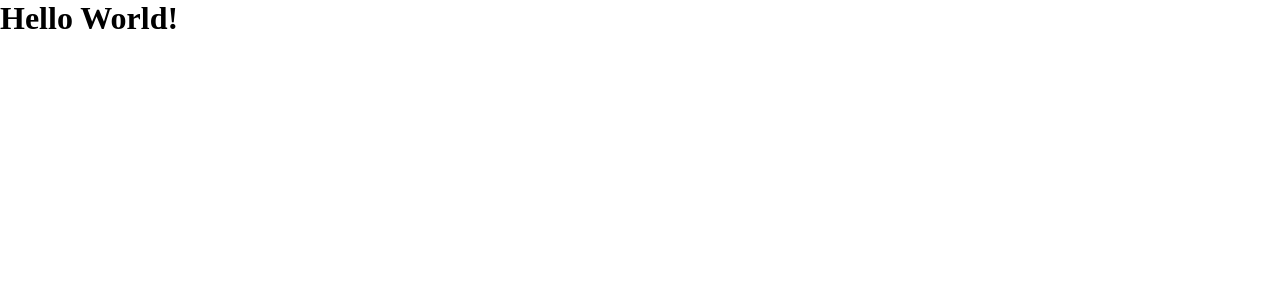
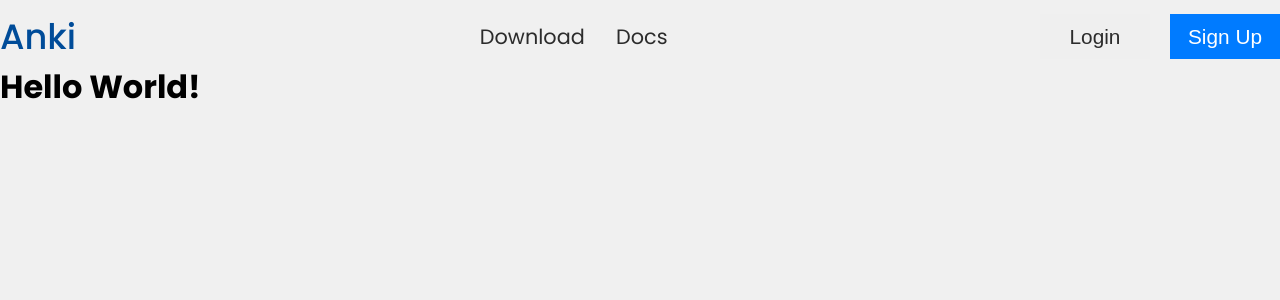
Before and after one commit to VanessaKasminoff/anki-redesign, a React (Vite) app: page / in a window 1280 px wide. Shown: the top 300 px of the page. Built offline with nearby package versions, Linux system fonts and the light colour scheme.

Commit message:
Styled navbar

```diff
--- a/src/App.jsx
+++ b/src/App.jsx
@@ -1,11 +1,13 @@
-import './assets/css/style.css'
+import './assets/css/style.css';
+import Navbar from './components/Navbar';
 
 function App() {
   return (
-    <>
+    <div id='app'>
+      <Navbar/>
       <h1>Hello World!</h1>
-    </>
+    </div>
   )
-}
+};
 
-export default App
+export default App;
--- a/src/assets/css/style.css
+++ b/src/assets/css/style.css
@@ -1,7 +1,70 @@
+@import url("https://fonts.googleapis.com/css2?family=Poppins:ital,wght@0,100;0,200;0,300;0,400;0,500;0,600;0,700;0,800;0,900;1,100;1,200;1,300;1,400;1,500;1,600;1,700;1,800;1,900&display=swap");
 * {
   margin: 0;
   padding: 0;
   box-sizing: border-box;
 }
 
+body {
+  font-family: "Poppins", sans-serif;
+  background-color: #F0F0F0;
+}
+
+#app {
+  height: 100vh;
+}
+
+nav {
+  display: flex;
+  justify-content: space-between;
+  align-items: center;
+  max-width: 1400px;
+  margin: auto;
+  position: sticky;
+  top: 0;
+  padding-top: 10px;
+}
+nav p {
+  font-size: 2.2rem;
+  font-weight: 500;
+}
+nav p a {
+  color: #004C99;
+}
+nav a {
+  text-decoration: none;
+}
+nav ul {
+  display: flex;
+  list-style: none;
+  gap: 20%;
+}
+nav ul li {
+  font-size: 1.3rem;
+}
+nav ul li a {
+  color: #2C2C2C;
+}
+nav ul li a:hover {
+  color: #004C99;
+}
+nav .login-signup-container {
+  display: flex;
+  gap: 20px;
+}
+nav .login-signup-container button {
+  border: none;
+  width: 110px;
+  height: 45px;
+  font-size: 1.3rem;
+  cursor: pointer;
+}
+nav .login-signup-container .login {
+  color: #2C2C2C;
+}
+nav .login-signup-container .sign-up {
+  color: #FFF;
+  background-color: #007BFF;
+}
+
 /*# sourceMappingURL=style.css.map */
--- a/src/assets/scss/partials/_base.scss
+++ b/src/assets/scss/partials/_base.scss
@@ -1,5 +1,16 @@
+@import 'variables';
+
 * {
     margin: 0;
     padding: 0;
     box-sizing: border-box;
 }
+
+body {
+    font-family: $font-poppins;
+    background-color: #F0F0F0;
+}
+
+#app {
+    height: 100vh;
+}
--- /dev/null
+++ b/src/assets/scss/partials/_navbar.scss
@@ -0,0 +1,64 @@
+nav {
+    display: flex;
+    justify-content: space-between;
+    align-items: center;
+    max-width: 1400px;
+    margin: auto;
+    position: sticky;
+    top: 0;
+    padding-top: 10px;
+
+    p {
+        font-size: 2.2rem;
+        font-weight: 500;
+
+        a {
+            color: #004C99;
+        }
+    }
+
+    a {
+        text-decoration: none;
+    }
+
+    ul {
+        display: flex;
+        list-style: none;
+        gap: 20%;
+
+        li {
+            font-size: 1.3rem;
+
+            a {
+                color: #2C2C2C;
+
+                &:hover {
+                    color: #004C99;
+                }
+            }
+        }
+    }
+
+    .login-signup-container {
+        display: flex;
+        gap: 20px;
+
+        button {
+            border: none;
+            width: 110px;
+            height: 45px;
+            font-size: 1.3rem;
+            cursor: pointer;
+            // border-radius: 100px;
+        }
+
+        .login {
+            color: #2C2C2C;
+        }
+
+        .sign-up {
+            color: #FFF;
+            background-color: #007BFF;
+        }
+    }
+}
--- /dev/null
+++ b/src/assets/scss/partials/_variables.scss
@@ -0,0 +1,3 @@
+@import url('https://fonts.googleapis.com/css2?family=Poppins:ital,wght@0,100;0,200;0,300;0,400;0,500;0,600;0,700;0,800;0,900;1,100;1,200;1,300;1,400;1,500;1,600;1,700;1,800;1,900&display=swap');
+
+$font-poppins: "Poppins", sans-serif;
--- a/src/assets/scss/style.scss
+++ b/src/assets/scss/style.scss
@@ -1 +1,2 @@
 @import './partials/base';
+@import './partials/navbar';
--- /dev/null
+++ b/src/components/Navbar.jsx
@@ -0,0 +1,27 @@
+import React from "react";
+
+const Navbar = () => {
+  return (
+    <nav>
+        <p>
+          <a href="#">Anki</a>
+        </p>
+        <ul>
+          <li>
+            <a href="#">Download</a>
+          </li>
+          <li>
+            <a href="https://docs.ankiweb.net/" target="_blank">
+              Docs
+            </a>
+          </li>
+        </ul>
+        <div className="login-signup-container">
+          <button className="login">Login</button>
+          <button className="sign-up">Sign Up</button>
+        </div>
+    </nav>
+  );
+};
+
+export default Navbar;
```
Also changed, not shown: 1 other file (tests, documents, lock files or other folders).
